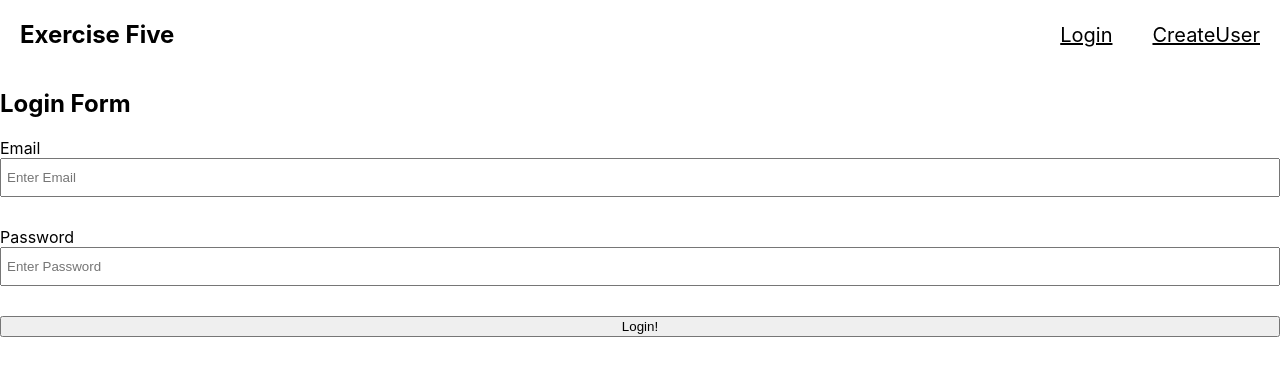
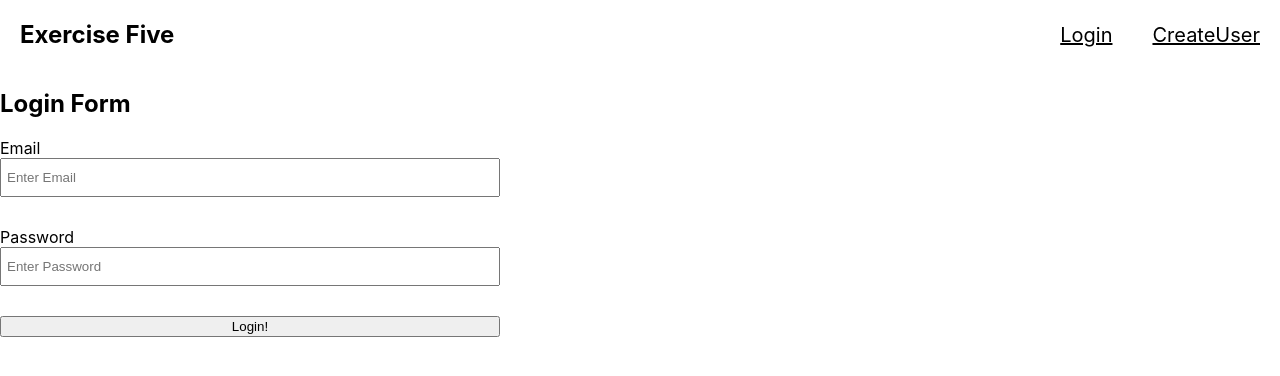
Before and after one commit to jeffzhkw/Dynamic-Web-Exercise-Five, a React (Create React App) app: page / in a window 1280 px wide. Shown: the top 376 px of the page. Built offline with nearby package versions, Linux system fonts and the light colour scheme; no server answers.

Commit message:
Minor styling

```diff
--- a/src/App.css
+++ b/src/App.css
@@ -30,7 +30,7 @@
 .form form {
   display: flex;
   flex-direction: column;
-  max-width: 500;
+  max-width: 500px;
 }
 
 .form input {
```
